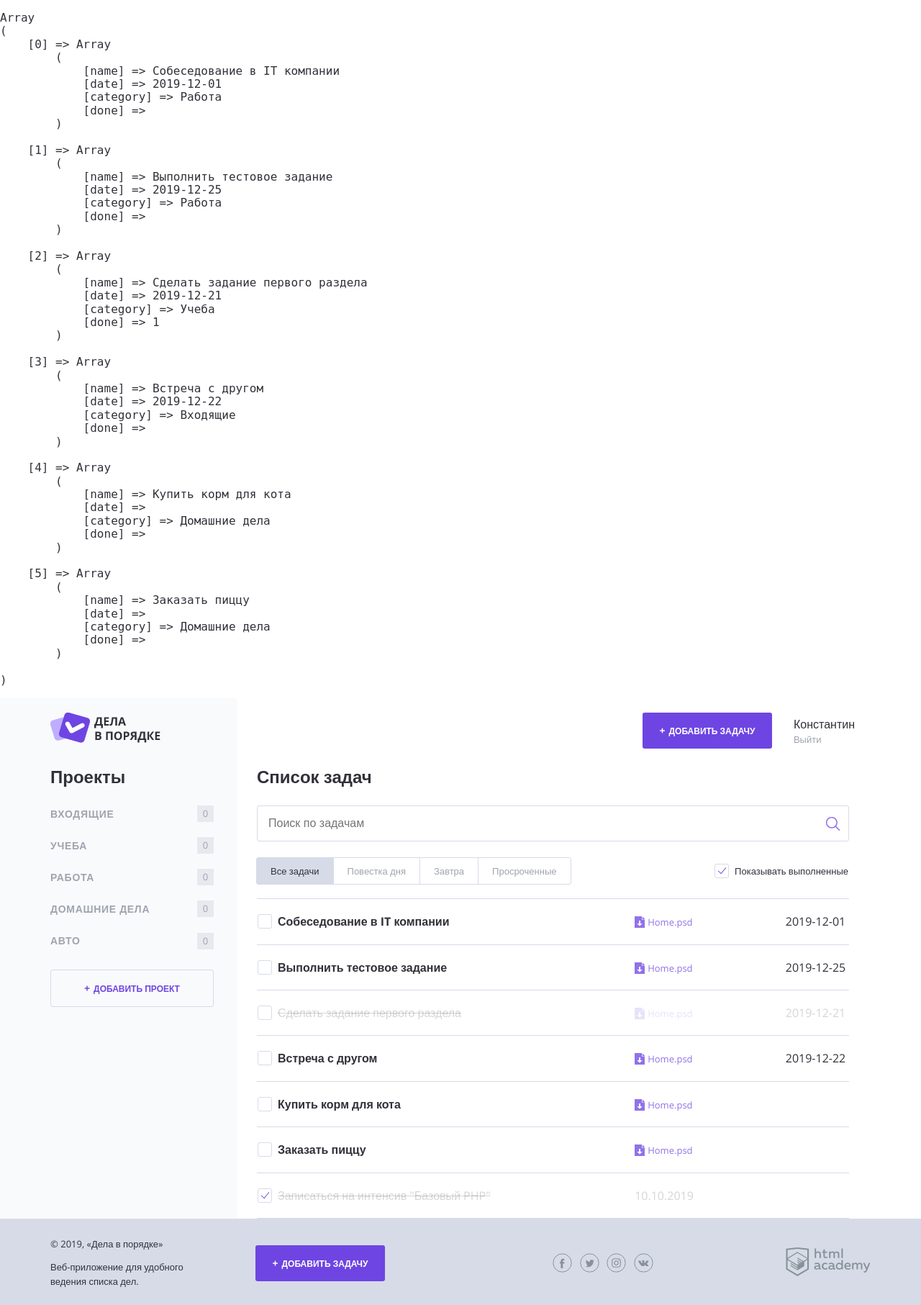
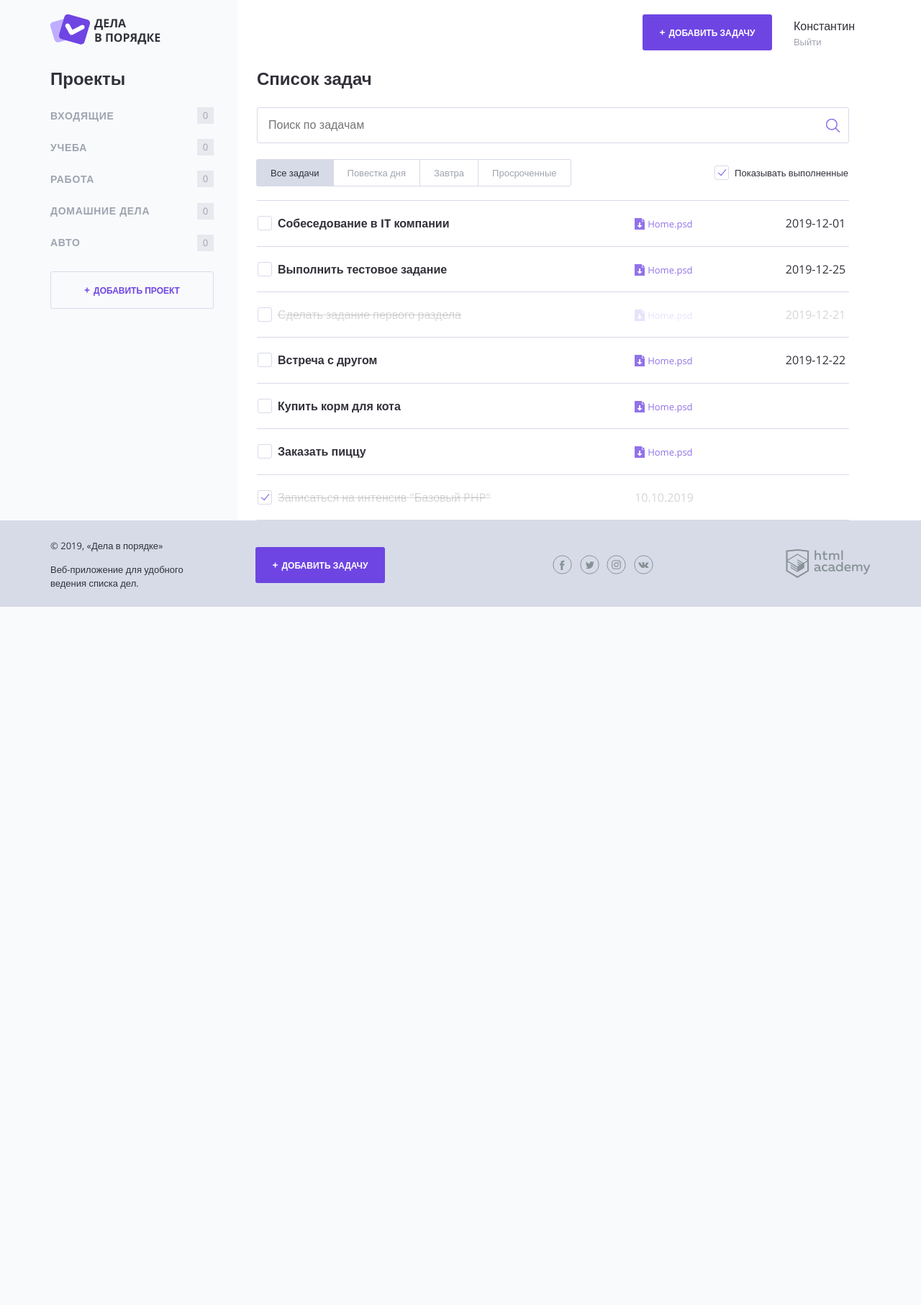
Before and after one commit to morozalexey/896717-doingsdone-12, a PHP site: page / in a window 1280 px wide. Shown: the whole page at 72% size. After the commit the page ends 843 px from the top, so only its background shows below. Run offline with PHP 8.4, Linux system fonts and the light colour scheme.

Commit message:
поправил массивы с категориями и задачами, почистил код от проверок

```diff
--- a/index.php
+++ b/index.php
@@ -2,58 +2,52 @@
 // показывать или нет выполненные задачи
 $show_complete_tasks = rand(0, 1);
 $categories = [
-    [
-        'name' => 'Входящие'
-    ],
-    [
-        'name' => 'Учеба'
-    ],
-    [
-        'name' => 'Работа'
-    ],
-    [
-        'name' => 'Домашние дела'
-    ],
-    [
-        'name' =>'Авто'
-    ]
+    'inbox' => 'Входящие',
+
+    'study' => 'Учеба',
+
+    'work' => 'Работа',
+
+    'home' => 'Домашние дела',
+
+    'cars' => 'Авто'
 ];
 
 $tasks = [
     [
         'name' => 'Собеседование в IT компании',
         'date' => '2019-12-01',
-        'category' => 'Работа',
+        'category' => $categories['work'],
         'done' => false
     ],
     [
         'name' => 'Выполнить тестовое задание',
         'date' => '2019-12-25',
-        'category' => 'Работа',
+        'category' => $categories['study'],
         'done' => false
     ],
     [
         'name' => 'Сделать задание первого раздела',
         'date' => '2019-12-21',
-        'category' => 'Учеба',
+        'category' => $categories['study'],
         'done' => true
     ],
     [
         'name' => 'Встреча с другом',
         'date' => '2019-12-22',
-        'category' => 'Входящие',
+        'category' => $categories['inbox'],
         'done' => false
     ],
     [
         'name' => 'Купить корм для кота',
         'date' => null,
-        'category' => 'Домашние дела',
+        'category' => $categories['home'],
         'done' => false
     ],
     [
         'name' => 'Заказать пиццу',
         'date' => null,
-        'category' => 'Домашние дела',
+        'category' => $categories['home'],
         'done' => false
     ]
 ]
@@ -71,7 +65,6 @@ $tasks = [
 
 <body>
 <h1 class="visually-hidden">Дела в порядке</h1>
-<pre><?php print_r($tasks);?></pre>
 <div class="page-wrapper">
     <div class="container container--with-sidebar">
         <header class="main-header">
@@ -98,9 +91,9 @@ $tasks = [
 
                 <nav class="main-navigation">
                     <ul class="main-navigation__list">
-                        <?php foreach($categories as $category) :?>
+                        <?php foreach($categories as $category => $item) :?>
                         <li class="main-navigation__list-item">
-                            <a class="main-navigation__list-item-link" href="#"><?=$category['name'];?></a>
+                            <a class="main-navigation__list-item-link" href="#"><?=$item;?></a>
                             <span class="main-navigation__list-item-count">0</span>
                         </li>
                         <?php endforeach;?>
@@ -155,8 +148,6 @@ $tasks = [
                         <td class="task__date"><?= $task['date'] ; ?></td>
                     </tr>
                     <?php endforeach ;?>
-                    <pre><?php //var_dump($tasks); ?></pre>
-                    <pre><?php //var_dump($tasks[$task]['name']); ?></pre>
 
                     <!--показывать следующий тег <tr/>, если переменная $show_complete_tasks равна единице-->
                     <?php if ($show_complete_tasks) :?>
```
